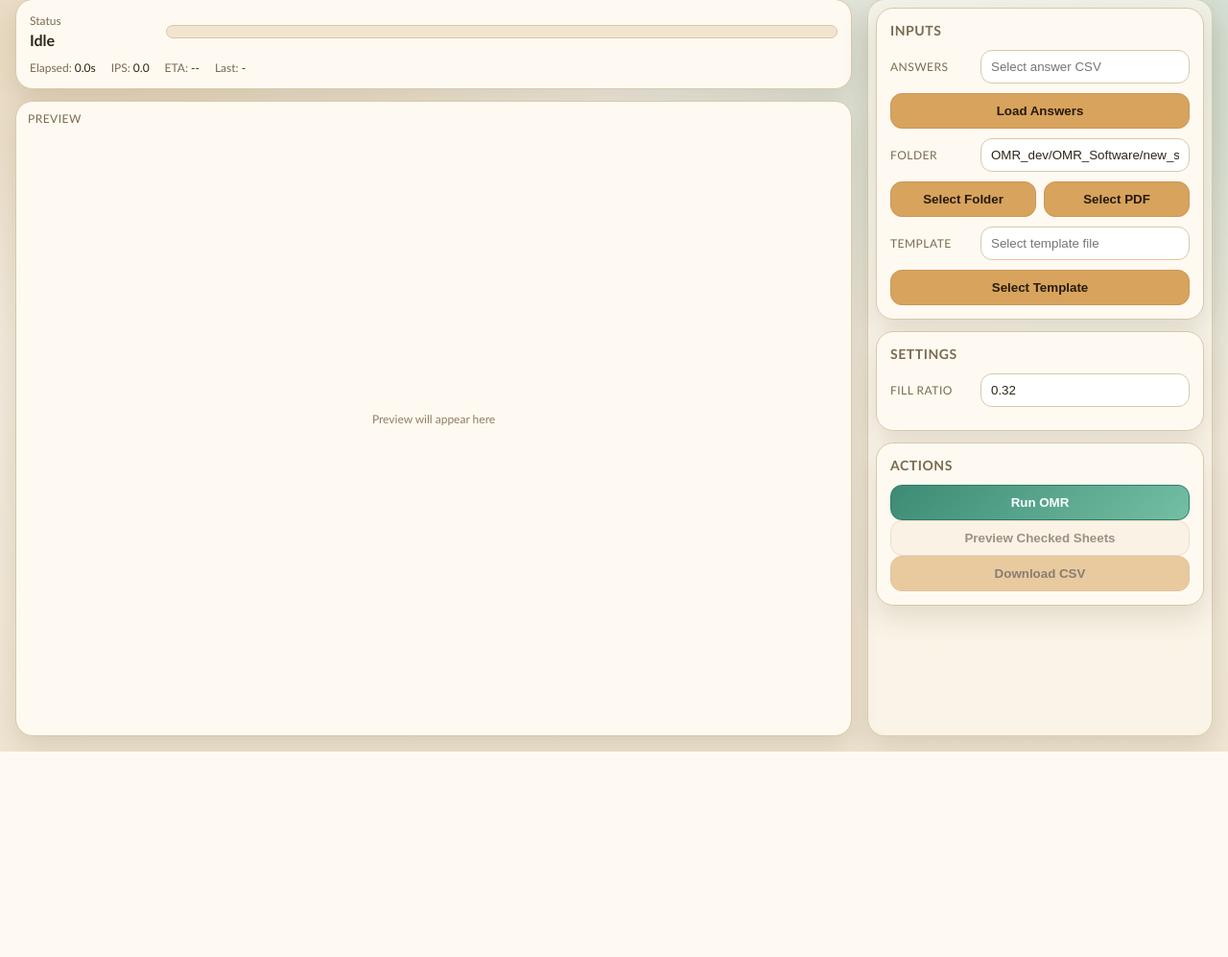
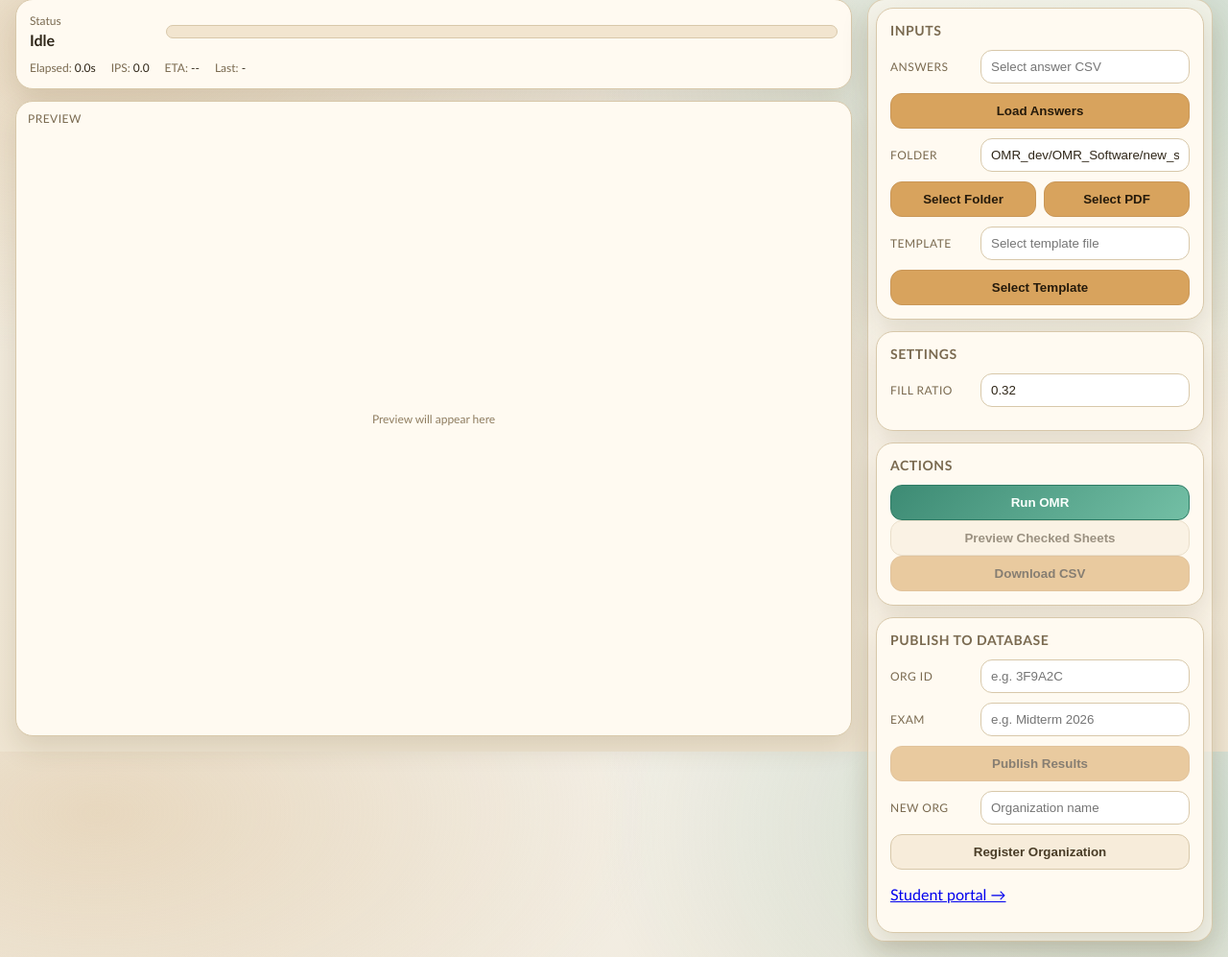
Before and after one commit to NinjaXWarrior/OMR-web, a FastAPI app: page / in a window 1280 px wide. Shown: the part 17-1014 px from the top of the page at 96% size. Before the commit the page ends 800 px from the top, so only its background shows below. Run offline with FastAPI, Linux system fonts and the light colour scheme.

Commit message:
feat: changes

```diff
--- a/app.py
+++ b/app.py
@@ -12,18 +12,45 @@ import csv
 import io
 import base64
 import pickle
+from datetime import datetime, timezone
 from typing import List, Optional, Dict, Any
 
 import cv2
 import numpy as np
-from fastapi import FastAPI, UploadFile, File, HTTPException, Request
+from fastapi import FastAPI, UploadFile, File, Header, HTTPException, Request
 from fastapi.middleware.cors import CORSMiddleware
 from fastapi.responses import HTMLResponse, Response
 from fastapi.staticfiles import StaticFiles
 from fastapi.templating import Jinja2Templates
 from pydantic import BaseModel
+from pymongo import MongoClient
+from pymongo.errors import PyMongoError
 
 from backend_core.omr_engine_fast import OMRProcessorFast, load_answers_from_csv_bytes
+
+# ---------- MongoDB Atlas ----------
+MONGO_URL = os.getenv(
+    "MONGO_URL",
+    "mongodb+srv://nikhillimbu918:nikhillimbu918@coder.1zymf.mongodb.net/",
+)
+mongo_client = MongoClient(MONGO_URL, serverSelectionTimeoutMS=8000)
+db = mongo_client["omr_web"]  # collections: organizations, results
+
+# ponytail: single shared key; real per-user auth if this ever leaves localhost
+ADMIN_KEY = os.getenv("ADMIN_KEY", "admin")
+
+
+def _num(v):
+    """Scores are stored as formatted strings ('12.00'); coerce safely."""
+    try:
+        return float(v)
+    except (TypeError, ValueError):
+        return 0.0
+
+
+def _norm_roll(roll: str) -> str:
+    """'042' and '42' are the same roll number."""
+    return (roll or "").strip().lstrip("0") or "0"
 
 app = FastAPI(
     title="OMR Grading API",
@@ -397,3 +424,172 @@ def report(job_id: str):
         media_type="text/csv",
         headers={"Content-Disposition": 'attachment; filename="omr_report.csv"'},
     )
+
+
+# ---------- Database: organizations, publishing, student portal ----------
+
+class RegisterOrgRequest(BaseModel):
+    name: str
+
+
+class PublishRequest(BaseModel):
+    org_id: str
+    exam_name: str
+
+
+@app.get("/portal", response_class=HTMLResponse, tags=["Pages"], summary="Student/organization result portal")
+def portal_page(request: Request):
+    """Render the public portal where students look up published results."""
+    return templates.TemplateResponse(request, "portal.html")
+
+
+@app.post("/org/register", tags=["Database"], summary="Register an organization")
+def register_org(req: RegisterOrgRequest):
+    """Create an organization and return its unique ID (share this with students)."""
+    name = req.name.strip()
+    if not name:
+        raise HTTPException(status_code=400, detail="Organization name is required")
+    org_id = uuid.uuid4().hex[:6].upper()
+    try:
+        db.organizations.insert_one({
+            "_id": org_id,
+            "name": name,
+            "created_at": datetime.now(timezone.utc),
+        })
+    except PyMongoError as exc:
+        raise HTTPException(status_code=503, detail=f"Database unavailable: {exc}")
+    return {"org_id": org_id, "name": name}
+
+
+@app.get("/orgs", tags=["Database"], summary="List all organizations (super admin)")
+def list_orgs(x_admin_key: str = Header("", alias="X-Admin-Key", description="Super-admin key (ADMIN_KEY env var)")):
+    """Return every registered organization with its unique ID and publish count."""
+    if x_admin_key != ADMIN_KEY:
+        raise HTTPException(status_code=403, detail="Invalid admin key (send X-Admin-Key header)")
+    try:
+        counts = {
+            d["_id"]: d["n"]
+            for d in db.results.aggregate([{"$group": {"_id": "$org_id", "n": {"$sum": 1}}}])
+        }
+        orgs = [
+            {
+                "org_id": o["_id"],
+                "name": o["name"],
+                "created_at": o["created_at"].isoformat(),
+                "exams_published": counts.get(o["_id"], 0),
+            }
+            for o in db.organizations.find().sort("created_at", 1)
+        ]
+    except PyMongoError as exc:
+        raise HTTPException(status_code=503, detail=f"Database unavailable: {exc}")
+    return {"count": len(orgs), "organizations": orgs}
+
+
+def _get_org(org_id: str):
+    try:
+        org = db.organizations.find_one({"_id": (org_id or "").strip().upper()})
+    except PyMongoError as exc:
+        raise HTTPException(status_code=503, detail=f"Database unavailable: {exc}")
+    if not org:
+        raise HTTPException(status_code=404, detail="Unknown organization ID")
+    return org
+
+
+@app.post("/publish/{job_id}", tags=["Database"], summary="Publish a finished job's results")
+def publish_results(job_id: str, req: PublishRequest):
+    """Save a graded job's results to MongoDB under an organization + exam name."""
+    exam_name = req.exam_name.strip()
+    if not exam_name:
+        raise HTTPException(status_code=400, detail="Exam name is required")
+    org = _get_org(req.org_id)
+
+    with jobs_lock:
+        j = jobs.get(job_id)
+    if not j:
+        raise HTTPException(status_code=404, detail="job not found")
+    if j["state"] != "done":
+        raise HTTPException(status_code=400, detail="job not finished")
+    records = j.get("records", [])
+    if not records:
+        raise HTTPException(status_code=400, detail="no records to publish")
+
+    # Mongo keys must be strings; keep only what the portal needs (full detail
+    # stays available via the CSV report).
+    slim = []
+    for rec in records:
+        slim.append({
+            "rollno": _norm_roll(str(rec.get("Rollno", ""))),
+            "score": _num(rec.get("score")),
+            "correct": int(rec.get("correct", 0)),
+            "wrong": int(rec.get("wrong", 0)),
+            "skipped": int(rec.get("skipped", 0)),
+            "invalid": int(rec.get("Invalid", 0)),
+            "total_questions": int(rec.get("total_questions", 0)),
+            "subjects": {
+                k[len("marks_"):]: _num(v)
+                for k, v in rec.items()
+                if isinstance(k, str) and k.startswith("marks_")
+            },
+        })
+
+    doc = {
+        "org_id": org["_id"],
+        "exam_name": exam_name,
+        "published_at": datetime.now(timezone.utc),
+        "sheet_count": len(slim),
+        "avg_score": round(sum(r["score"] for r in slim) / len(slim), 2),
+        "records": slim,
+    }
+    try:
+        db.results.insert_one(doc)
+    except PyMongoError as exc:
+        raise HTTPException(status_code=503, detail=f"Database unavailable: {exc}")
+    return {"org_id": org["_id"], "exam_name": exam_name, "published": len(slim)}
+
+
+@app.get("/org/{org_id}/exams", tags=["Database"], summary="Organization result history")
+def org_history(org_id: str):
+    """List every exam an organization has published (no per-student data)."""
+    org = _get_org(org_id)
+    try:
+        cursor = db.results.find({"org_id": org["_id"]}, {"records": 0}).sort("published_at", -1)
+        exams = [
+            {
+                "exam_name": d["exam_name"],
+                "published_at": d["published_at"].isoformat(),
+                "sheet_count": d.get("sheet_count", 0),
+                "avg_score": d.get("avg_score", 0),
+            }
+            for d in cursor
+        ]
+    except PyMongoError as exc:
+        raise HTTPException(status_code=503, detail=f"Database unavailable: {exc}")
+    return {"org_id": org["_id"], "org_name": org["name"], "exams": exams}
+
+
+@app.get("/student/{org_id}/{rollno}", tags=["Database"], summary="Student result lookup")
+def student_results(org_id: str, rollno: str):
+    """Return every published result for one roll number in an organization."""
+    org = _get_org(org_id)
+    roll = _norm_roll(rollno)
+    out = []
+    try:
+        # ponytail: linear scan over the org's exams; aggregate/index if orgs grow large
+        for d in db.results.find({"org_id": org["_id"]}).sort("published_at", 1):
+            for rec in d.get("records", []):
+                if _norm_roll(rec.get("rollno", "")) == roll:
+                    out.append({
+                        "exam_name": d["exam_name"],
+                        "published_at": d["published_at"].isoformat(),
+                        **{k: v for k, v in rec.items() if k != "rollno"},
+                    })
+                    break
+    except PyMongoError as exc:
+        raise HTTPException(status_code=503, detail=f"Database unavailable: {exc}")
+    return {
+        "org_id": org["_id"],
+        "org_name": org["name"],
+        "rollno": roll,
+        "exam_count": len(out),
+        "results": out,
+    }
--- a/requirements.txt
+++ b/requirements.txt
@@ -2,5 +2,6 @@ fastapi
 jinja2
 numpy
 opencv-python-headless
+pymongo[srv]
 python-multipart
 uvicorn
--- a/static/app.js
+++ b/static/app.js
@@ -26,6 +26,12 @@ const ui = {
   answersPath: $("answersPath"),
   folderPath: $("folderPath"),
   templatePath: $("templatePath"),
+
+  orgId: $("orgId"),
+  examName: $("examName"),
+  orgName: $("orgName"),
+  btnPublish: $("btnPublish"),
+  btnRegisterOrg: $("btnRegisterOrg"),
 };
 
 // ---------- Config ----------
@@ -123,6 +129,7 @@ function updateActionButtons({ running: isRunning = false, canExport = false, ca
   ui.btnRun.disabled = isRunning;
   ui.btnExport.disabled = isRunning || !canExport;
   ui.btnPreviewChecked.disabled = isRunning || !canPreview;
+  ui.btnPublish.disabled = isRunning || !canExport; // publishable when records exist
 }
 
 async function showCheckedSheets() {
@@ -366,8 +373,49 @@ async function exportReportCsv() {
   }
 }
 
+// ---------- Publish / org registration ----------
+async function registerOrg() {
+  const name = ui.orgName.value.trim();
+  if (!name) { setStatus("Enter an organization name."); return; }
+  try {
+    const res = await fetch(`${API_BASE}/org/register`, {
+      method: "POST",
+      headers: { "Content-Type": "application/json" },
+      body: JSON.stringify({ name }),
+    });
+    if (!res.ok) throw new Error(await res.text().catch(() => `${res.status}`));
+    const data = await res.json();
+    ui.orgId.value = data.org_id;
+    setStatus(`Registered "${data.name}" — Org ID: ${data.org_id}`);
+  } catch (e) {
+    setStatus(e?.message || "Registration failed");
+  }
+}
+
+async function publishResults() {
+  if (ui.btnPublish.disabled || !jobId) return;
+  const org_id = ui.orgId.value.trim();
+  const exam_name = ui.examName.value.trim();
+  if (!org_id || !exam_name) { setStatus("Enter Org ID and exam name."); return; }
+  setStatus("publishing...");
+  try {
+    const res = await fetch(`${API_BASE}/publish/${jobId}`, {
+      method: "POST",
+      headers: { "Content-Type": "application/json" },
+      body: JSON.stringify({ org_id, exam_name }),
+    });
+    if (!res.ok) throw new Error(await res.text().catch(() => `${res.status}`));
+    const data = await res.json();
+    setStatus(`Published ${data.published} results for "${data.exam_name}" (org ${data.org_id})`);
+  } catch (e) {
+    setStatus(e?.message || "Publish failed");
+  }
+}
+
 // ---------- Events ----------
 ui.btnRun.addEventListener("click", startBackendRun);
+ui.btnPublish.addEventListener("click", publishResults);
+ui.btnRegisterOrg.addEventListener("click", registerOrg);
 ui.btnExport.addEventListener("click", exportReportCsv);
 ui.btnPreviewChecked.addEventListener("click", showCheckedSheets);
 
--- a/templates/index.html
+++ b/templates/index.html
@@ -75,6 +75,25 @@
         <button id="btnPreviewChecked" class="btn subtle" disabled>Preview Checked Sheets</button>
         <button id="btnExport" class="btn" disabled>Download CSV</button>
       </section>
+
+      <section class="card">
+        <h3>Publish to Database</h3>
+        <div class="row">
+          <label>Org ID</label>
+          <input id="orgId" type="text" placeholder="e.g. 3F9A2C" />
+        </div>
+        <div class="row">
+          <label>Exam</label>
+          <input id="examName" type="text" placeholder="e.g. Midterm 2026" />
+        </div>
+        <button id="btnPublish" class="btn" disabled>Publish Results</button>
+        <div class="row">
+          <label>New org</label>
+          <input id="orgName" type="text" placeholder="Organization name" />
+        </div>
+        <button id="btnRegisterOrg" class="btn subtle">Register Organization</button>
+        <p class="muted"><a href="/portal" target="_blank" rel="noopener">Student portal →</a></p>
+      </section>
     </aside>
   </div>
 
```
Also changed, not shown: CLAUDE.md (+11 -0 lines), frontend/src/app/(dashboard)/layout.tsx (+24 -6 lines), frontend/src/app/(dashboard)/super-admin/page.tsx (added, +87 -0 lines), static/portal.js (added, +130 -0 lines), static/styles.css (+90 -0 lines), templates/portal.html (added, +47 -0 lines), test_db.py (added, +12 -0 lines), 1 other file.
